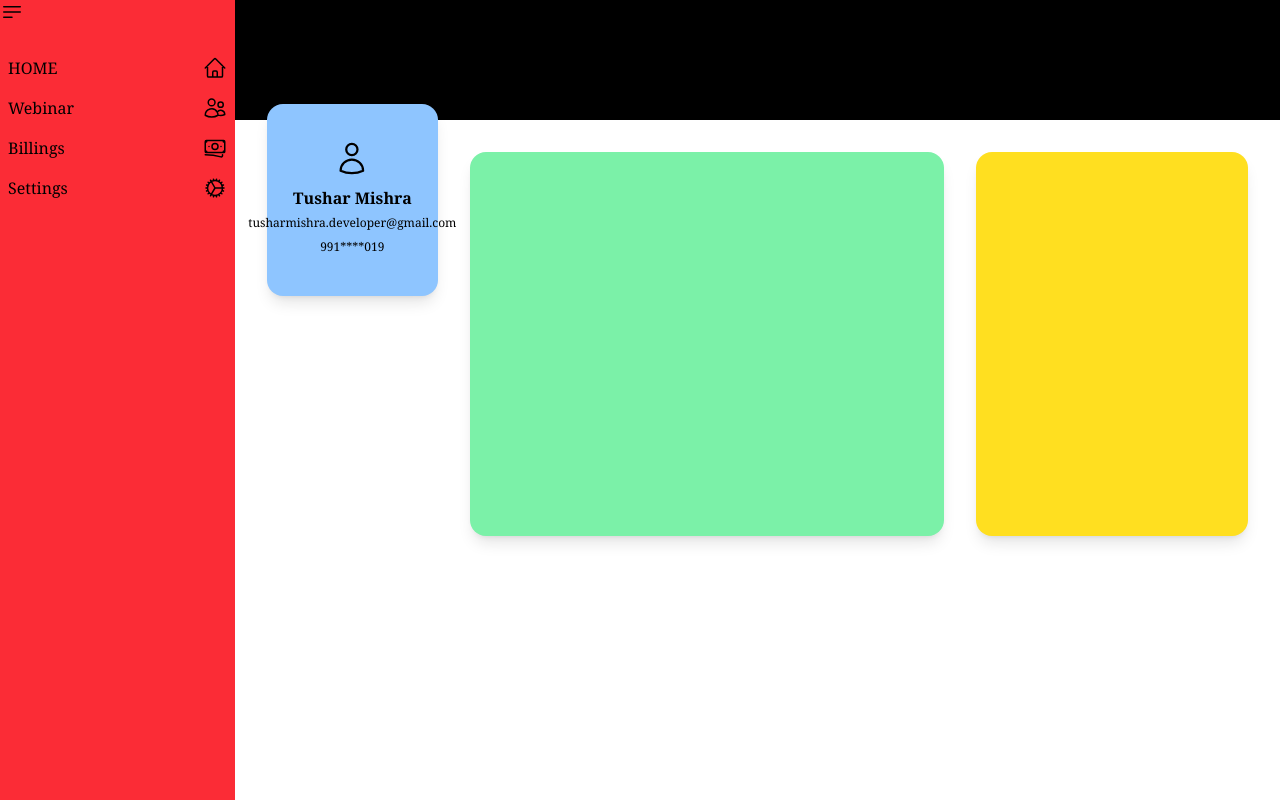
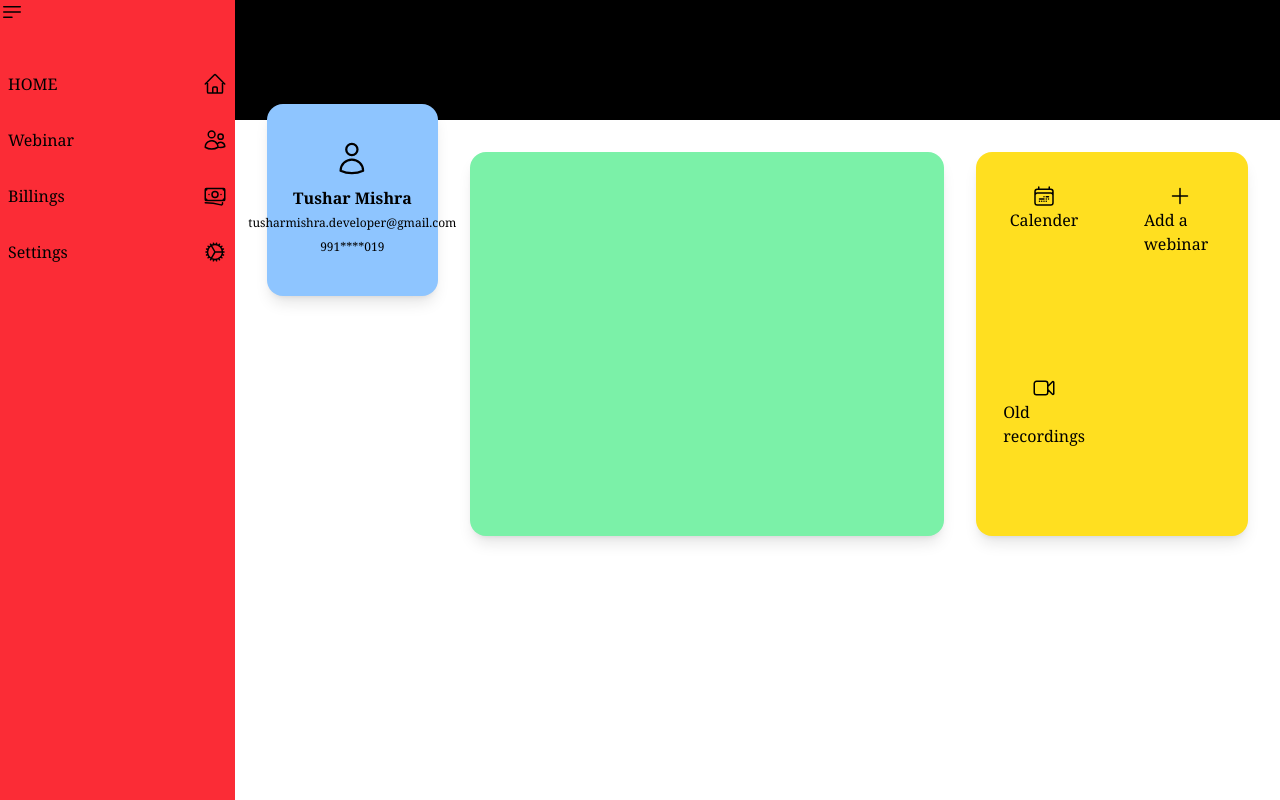
Before and after one commit to tusharmishra57/WebDev, a React (Vite) app in the folder Tailwind/03_MiniProj/: page / in a window 1280 px wide. Built offline with nearby package versions, Linux system fonts and the light colour scheme.

Commit message:
Other Options menu

```diff
--- a/Tailwind/03_MiniProj/src/App.jsx
+++ b/Tailwind/03_MiniProj/src/App.jsx
@@ -5,6 +5,9 @@ import { SideBarToggle } from "./icons/sideBarToggle"
 import {useState} from 'react'
 import { Billing } from "./icons/billing";
 import { Webinar } from "./icons/webinar";
+import { Calender } from "./icons/calender";
+import { Plus } from "./icons/plus";
+import { Recordings } from "./icons/recordings";
 
 function App() {
   const [sideBarOpen, setSideBarOpen] = useState(true);
@@ -35,7 +38,7 @@ function SideBar({sideBarOpen, setSideBarOpen})
         <SideBarToggle />
       </div> <br/><br/>
       <div className= "">
-        <div className="flex justify-between hover:bg-indigo-100">
+        <div className="flex justify-between hover:bg-indigo-100 mt-4 mb-4">
           <div className="p-2 ">
           HOME
           </div>
@@ -44,7 +47,7 @@ function SideBar({sideBarOpen, setSideBarOpen})
           </div>
         </div >
 
-        <div className="flex justify-between hover:bg-indigo-100">
+        <div className="flex justify-between hover:bg-indigo-100 mt-4 mb-4">
           <div className="p-2 ">
             Webinar
           </div>
@@ -53,7 +56,7 @@ function SideBar({sideBarOpen, setSideBarOpen})
           </div>
         </div>
 
-        <div className="flex justify-between hover:bg-indigo-100">
+        <div className="flex justify-between hover:bg-indigo-100 mt-4 mb-4">
           <div className="p-2 ">
             Billings
           </div>
@@ -62,7 +65,7 @@ function SideBar({sideBarOpen, setSideBarOpen})
           </div>
         </div>
 
-        <div className="flex justify-between hover:bg-indigo-100">
+        <div className="flex justify-between hover:bg-indigo-100 mt-4 mb-4">
           <div className="p-2 ">
             Settings
           </div>
@@ -105,8 +108,33 @@ function Content()
 
     </div>
 
-    <div className="bg-yellow-300 rounded-2xl md:col-span-3 h-96 shadow-lg col-span-10">
+    <div className="bg-yellow-300 rounded-2xl md:col-span-3 h-96 shadow-lg col-span-10 grid grid-cols-2 grid-rows-2">
+      <div className="p-8 ">
+        <div className="flex justify-center">
+          <Calender/>
+        </div>
+        <div className="flex justify-center">
+          <p>Calender</p>
+        </div>
+      </div>
 
+      <div className="p-8 ">
+        <div className="flex justify-center">
+          <Plus/>
+        </div>
+        <div className="flex justify-center">
+          <p>Add a webinar</p>
+        </div>
+      </div>
+
+      <div className="p-8 ">
+        <div className="flex justify-center">
+          <Recordings/>
+        </div>
+        <div className="flex justify-center">
+          <p>Old recordings</p>
+        </div>
+      </div>
     </div>
   </div>
     </div>
--- /dev/null
+++ b/Tailwind/03_MiniProj/src/icons/calender.jsx
@@ -0,0 +1,9 @@
+export function Calender()
+{
+    return <div>
+        <svg xmlns="http://www.w3.org/2000/svg" fill="none" viewBox="0 0 24 24" stroke-width="1.5" stroke="currentColor" class="size-6">
+  <path stroke-linecap="round" stroke-linejoin="round" d="M6.75 2.994v2.25m10.5-2.25v2.25m-14.252 13.5V7.491a2.25 2.25 0 0 1 2.25-2.25h13.5a2.25 2.25 0 0 1 2.25 2.25v11.251m-18 0a2.25 2.25 0 0 0 2.25 2.25h13.5a2.25 2.25 0 0 0 2.25-2.25m-18 0v-7.5a2.25 2.25 0 0 1 2.25-2.25h13.5a2.25 2.25 0 0 1 2.25 2.25v7.5m-6.75-6h2.25m-9 2.25h4.5m.002-2.25h.005v.006H12v-.006Zm-.001 4.5h.006v.006h-.006v-.005Zm-2.25.001h.005v.006H9.75v-.006Zm-2.25 0h.005v.005h-.006v-.005Zm6.75-2.247h.005v.005h-.005v-.005Zm0 2.247h.006v.006h-.006v-.006Zm2.25-2.248h.006V15H16.5v-.005Z" />
+</svg>
+
+    </div>
+}
--- /dev/null
+++ b/Tailwind/03_MiniProj/src/icons/plus.jsx
@@ -0,0 +1,9 @@
+export function Plus()
+{
+    return <div>
+        <svg xmlns="http://www.w3.org/2000/svg" fill="none" viewBox="0 0 24 24" stroke-width="1.5" stroke="currentColor" class="size-6">
+  <path stroke-linecap="round" stroke-linejoin="round" d="M12 4.5v15m7.5-7.5h-15" />
+</svg>
+
+    </div>
+}
--- /dev/null
+++ b/Tailwind/03_MiniProj/src/icons/recordings.jsx
@@ -0,0 +1,9 @@
+export function Recordings()
+{
+    return <div>
+        <svg xmlns="http://www.w3.org/2000/svg" fill="none" viewBox="0 0 24 24" stroke-width="1.5" stroke="currentColor" class="size-6">
+  <path stroke-linecap="round" stroke-linejoin="round" d="m15.75 10.5 4.72-4.72a.75.75 0 0 1 1.28.53v11.38a.75.75 0 0 1-1.28.53l-4.72-4.72M4.5 18.75h9a2.25 2.25 0 0 0 2.25-2.25v-9a2.25 2.25 0 0 0-2.25-2.25h-9A2.25 2.25 0 0 0 2.25 7.5v9a2.25 2.25 0 0 0 2.25 2.25Z" />
+</svg>
+
+    </div>
+}
```
